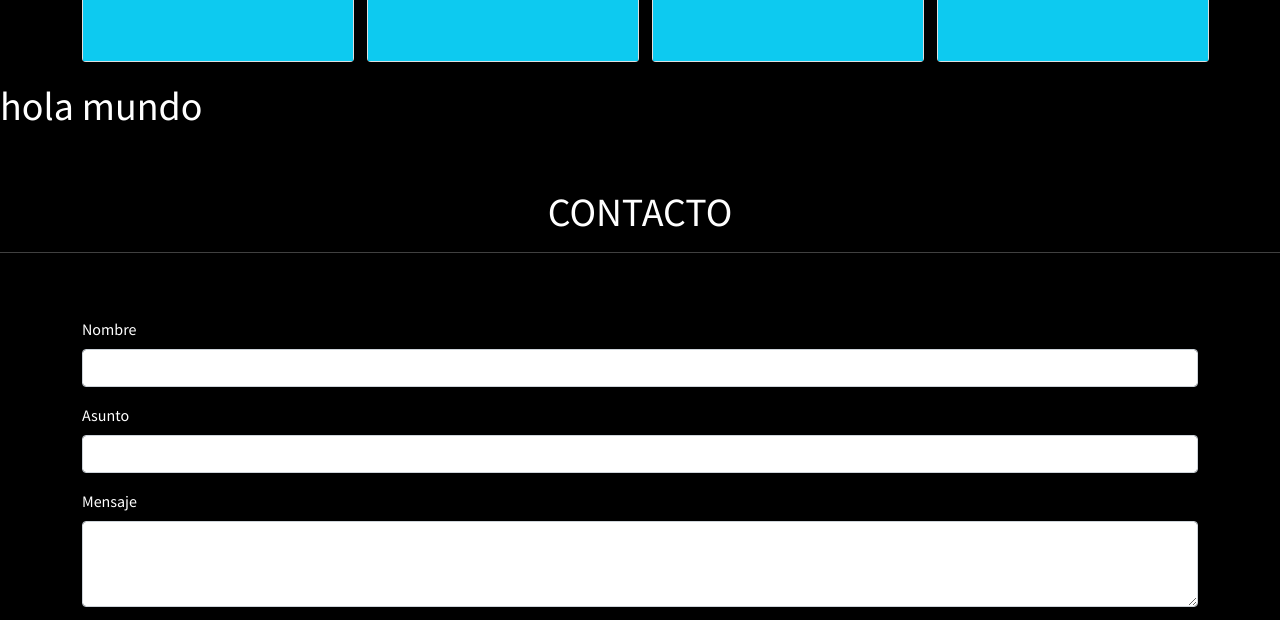
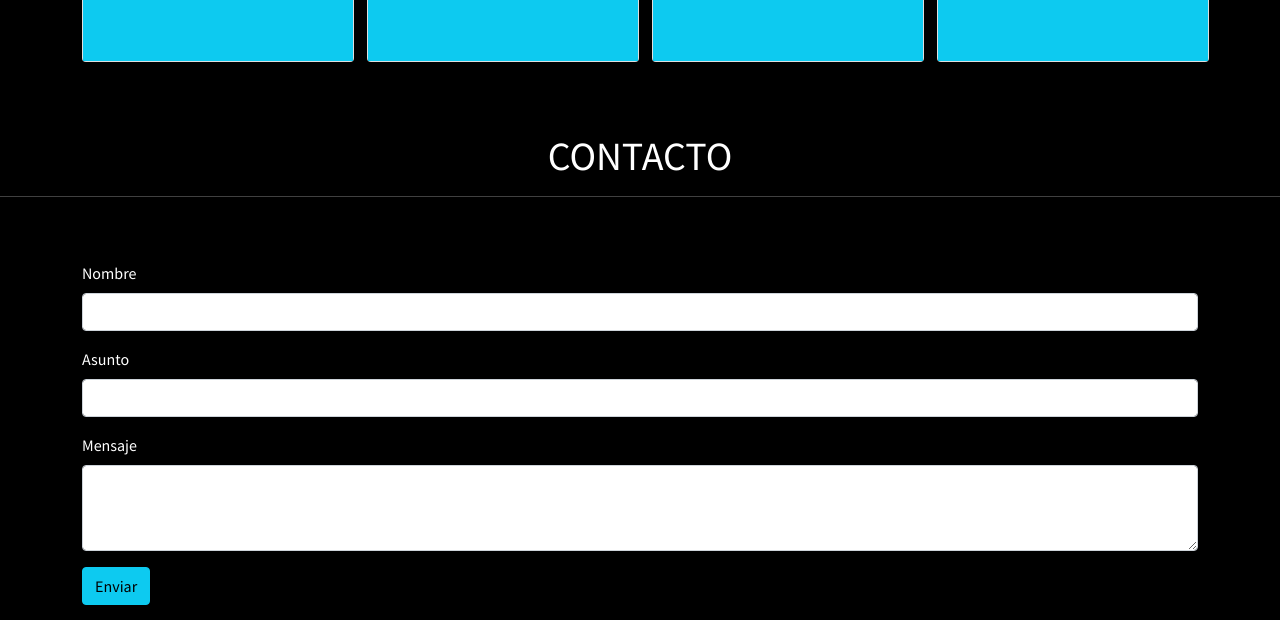
Before and after one commit to Caty-vt/Viaje-Chile, a plain HTML site: page index.html in a window 1280 px wide. Shown: the part 1894-2514 px from the top of the page. Drawn offline with nearby package versions, Linux system fonts and the light colour scheme.

Commit message:
comint-2 limpieza

```diff
--- a/index.html
+++ b/index.html
@@ -166,10 +166,6 @@
         </div>
     </section>
 
- <div>
-   <h1>hola mundo</h1>
- </div>
-
     <h1 class="tit-1">CONTACTO</h1>
     <hr>
 
```
